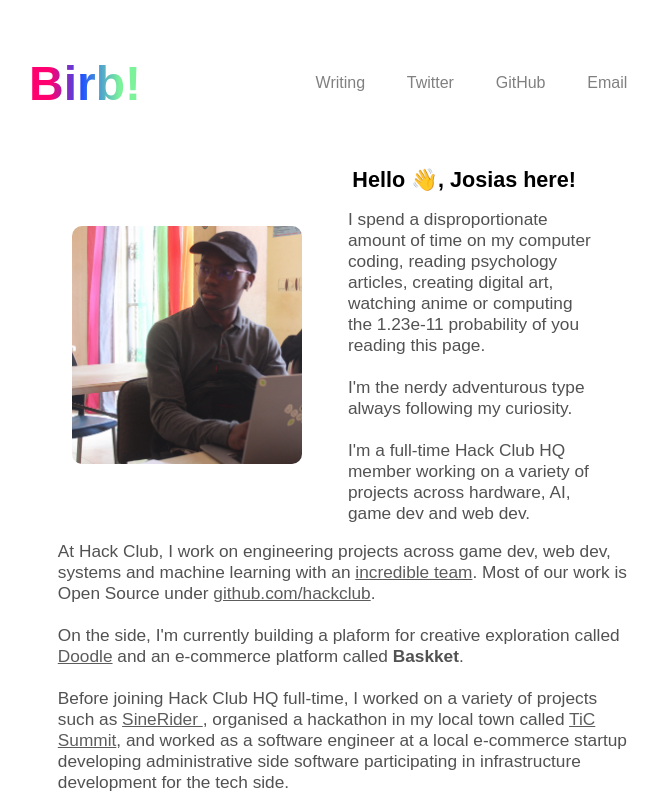
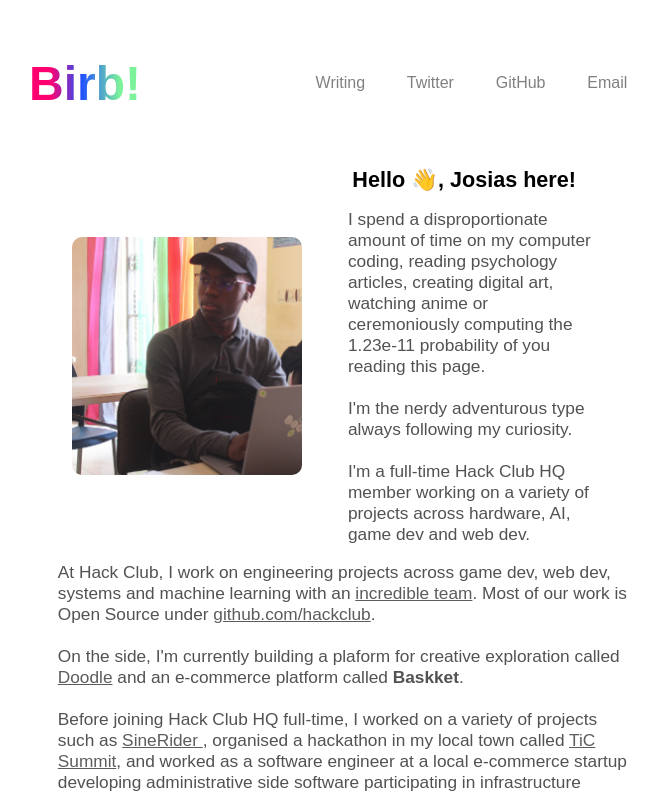
Before and after one commit to JosiasAurel/webspace, a Next.js app: page / in a window 1280 px wide. Shown: the top 795 px of the page, without its empty margins (295-953 px from the left). Built offline with nearby package versions, Linux system fonts and the light colour scheme; a web font is replaced by a local one.

Commit message:
small addition

```diff
--- a/pages/index.tsx
+++ b/pages/index.tsx
@@ -13,7 +13,7 @@ const HomePage: React.FC = () => {
             <h2>Hello 👋, Josias here!</h2>
             <br />
             <p>
-              I spend a disproportionate amount of time on my computer coding, reading psychology articles, creating digital art, watching anime or computing the {(1 / (8.1 * 10e9)).toPrecision(3)} probability of you reading this page.
+              I spend a disproportionate amount of time on my computer coding, reading psychology articles, creating digital art, watching anime or ceremoniously computing the {(1 / (8.1 * 10e9)).toPrecision(3)} probability of you reading this page.
               <br />
               <br />
               I'm the nerdy adventurous type always following my curiosity.
```
